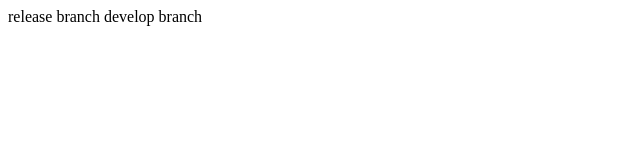
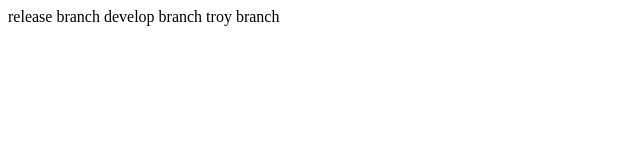
Before and after one commit to TroySandy/AgentsOfCodeServer, a plain HTML site: page index.html in a window 1280 px wide. Shown: the full height of the page, 0-640 px from the left. Drawn offline with Linux system fonts and the light colour scheme.

Commit message:
troy branch

```diff
--- a/index.html
+++ b/index.html
@@ -9,5 +9,6 @@
 <body>
     release branch
     develop branch
+    troy branch
 </body>
 </html>
```
